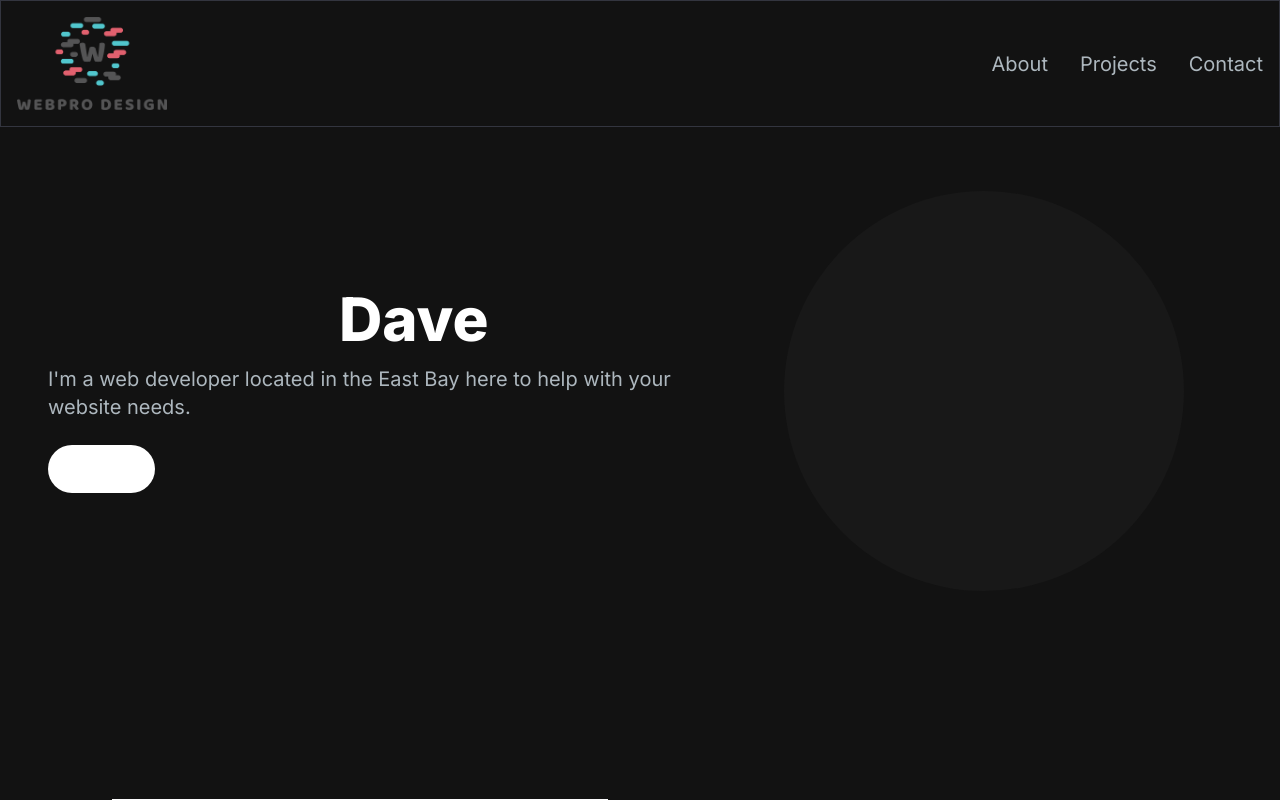
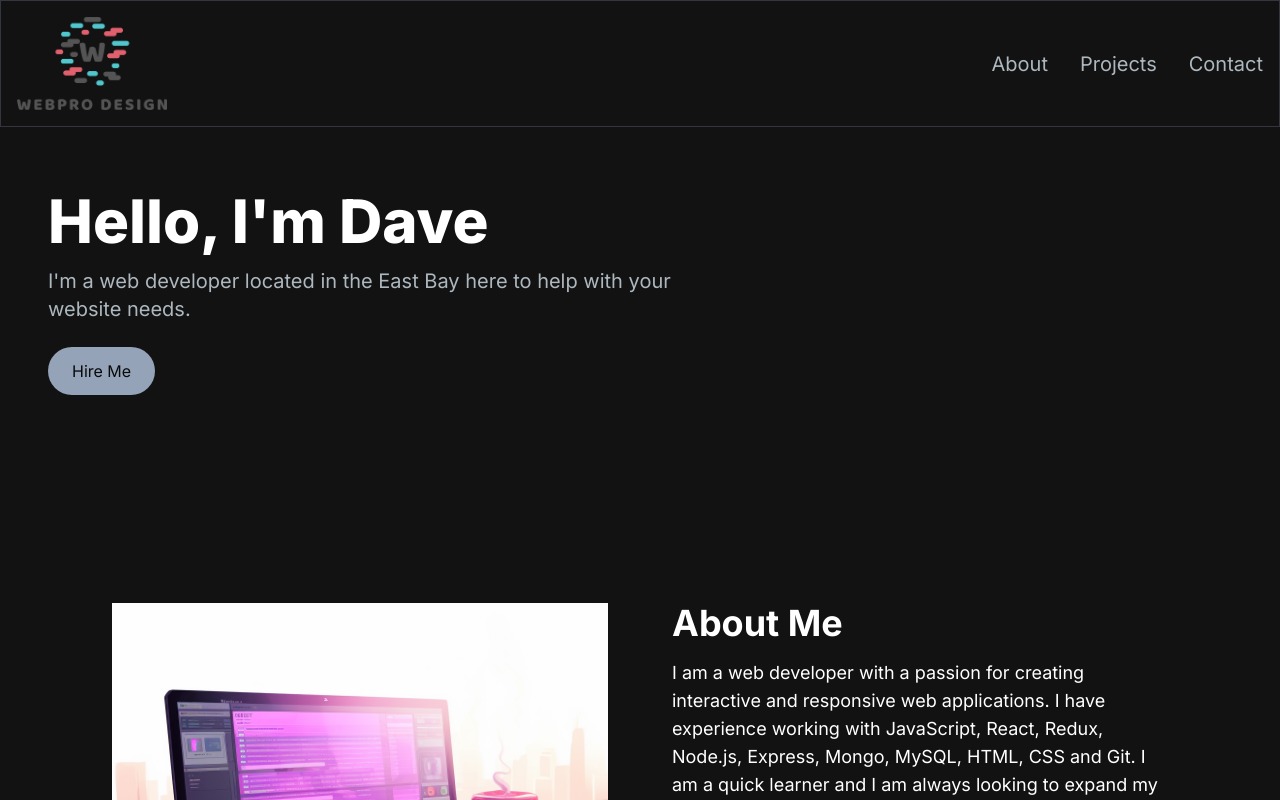
Before and after one commit to fulltilt/portfolio, a Next.js app: page / in a window 1280 px wide. Shown: the top 800 px of the page. Built offline with nearby package versions, Linux system fonts and the light colour scheme.

Commit message:
updated the hero

```diff
--- a/app/components/Hero.tsx
+++ b/app/components/Hero.tsx
@@ -14,9 +14,7 @@ const Hero = () => {
           className="col-span-7 place-self-center text-center sm:text-left"
         >
           <h1 className="text-white mb-4 text-4xl sm:text-5xl lg:text-6xl font-extrabold">
-            <span className="text-transparent bg-clip-text bg-gradient-to-r from-primary-400 to-secondary-600">
-              Hello, I&apos;m{" "}
-            </span>
+            <span className="text-white">Hello, I&apos;m </span>
             Dave
             {/* <br />
             <TypeAnimation
@@ -38,10 +36,7 @@ const Hero = () => {
             your website needs.
           </p>
           <div>
-            <button
-              className="px-6 py-3 w-full sm:w-fit rounded-full mr-4 bg-white text-white
-            bg-gradient-to-br from-secondary-500 via-primary-500 to-pink-500 hover:bg-slate-200"
-            >
+            <button className="px-6 py-3 w-full sm:w-fit rounded-full mr-4 bg-slate-400 hover:bg-slate-200">
               <a href="mailto:dave.doria@com">Hire Me</a>
             </button>
             {/* <button
@@ -54,7 +49,7 @@ const Hero = () => {
             </button> */}
           </div>
         </motion.div>
-        <motion.div
+        {/* <motion.div
           initial={{ opacity: 0, scale: 0 }}
           animate={{ opacity: 1, scale: 1 }}
           transition={{ druation: 0.5 }}
@@ -64,7 +59,7 @@ const Hero = () => {
             className="bg-[#181818] rounded-full w-[250px] h-[250px] lg:w-[400px] lg:h-[400px] relative"
             style={{ marginLeft: "6rem" }}
           ></div>
-        </motion.div>
+        </motion.div> */}
       </div>
     </section>
   );
```
